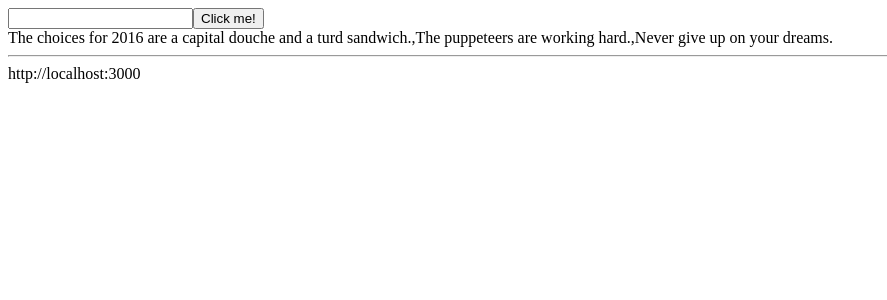
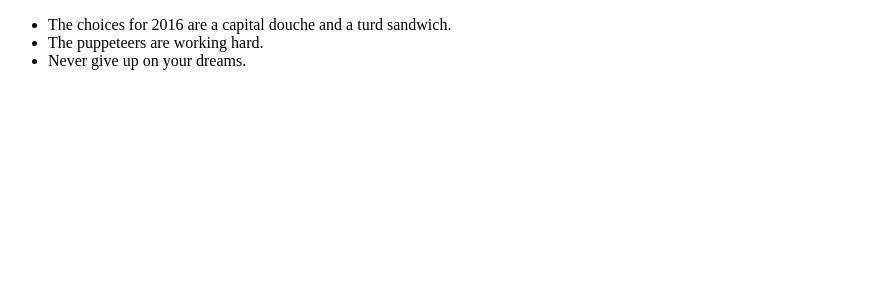
Before and after one commit to sethbergman/angular2-fun, an Angular app: page / in a window 1280 px wide. Shown: the top 300 px of the page, without its empty margins (0-887 px from the left). Built offline with nearby package versions, Linux system fonts and the light colour scheme.

Commit message:
Looping through components with ngFor

```diff
--- a/src/app/app.component.ts
+++ b/src/app/app.component.ts
@@ -4,21 +4,17 @@ import { Component, Inject } from '@angular/core';
 @Component({
   selector: 'app-root',
   template: `<div>
-
-<app-simple-form></app-simple-form>
-
-{{mail.message}}
-<hr>
-{{api}}
-
+  <ul>
+    <li *ngFor="let message of mail.messages">
+      {{message}}
+    </li>
+  </ul>
   </div>`
 })
 
 export class AppComponent {
-  title = `Angular 2 Fun!`;
 
   constructor(
-    @Inject('mail') private mail,
-    @Inject('api') private api
+    @Inject('mail') private mail
   ){}
 }
--- a/src/app/app.module.ts
+++ b/src/app/app.module.ts
@@ -18,7 +18,7 @@ import { MailService } from './mail.service';
     HttpModule
   ],
   providers: [
-    {provide: 'mail', useClass:MailService},
+    {provide: 'mail', useClass: MailService},
     {provide: 'api', useValue: 'http://localhost:3000'}
   ],
   bootstrap: [AppComponent]
--- a/src/app/mail.service.ts
+++ b/src/app/mail.service.ts
@@ -3,7 +3,7 @@ import { Injectable } from '@angular/core';
 @Injectable()
 export class MailService {
 
-  message = [
+  messages = [
     `The choices for 2016 are a capital douche and a turd sandwich.`,
     `The puppeteers are working hard.`,
     `Never give up on your dreams.`
```
